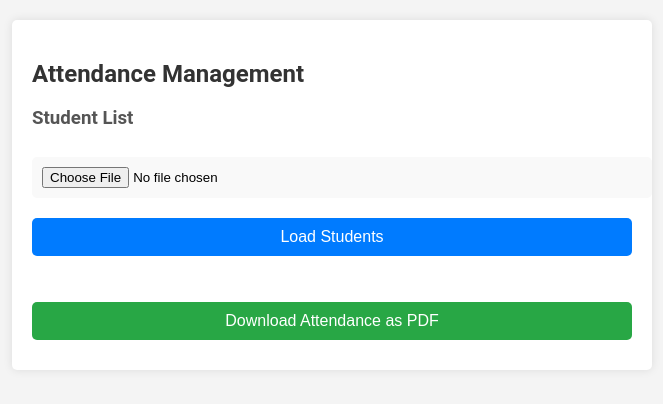
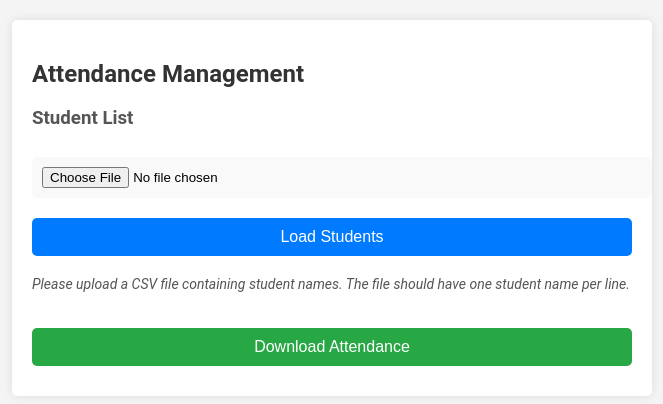
Before and after one commit to Lavnesh-Dhaked/Attendence, a plain HTML site: page index.html in a window 1280 px wide. Shown: the whole page, without its empty margins (33-696 px from the left). Drawn offline with nearby package versions, Linux system fonts and the light colour scheme.

Commit message:
add a notice for csv

```diff
--- a/index.html
+++ b/index.html
@@ -5,9 +5,12 @@
     <meta name="viewport" content="width=device-width, initial-scale=1.0" />
     <title>Student Check</title>
     <link rel="stylesheet" href="style.css" />
-    <script src="https://cdnjs.cloudflare.com/ajax/libs/jspdf/2.4.0/jspdf.umd.min.js"></script>
   </head>
   <body>
+    <header>
+      <nav></nav>
+    </header>
+
     <section id="management">
       <h2>Attendance Management</h2>
       <h3>Student List</h3>
@@ -16,10 +19,16 @@
       <input type="file" id="fileInput" accept=".csv" />
       <button id="loadButton">Load Students</button>
 
+      <p class="upload-instruction">
+        Please upload a CSV file containing student names. The file should have
+        one student name per line.
+      </p>
+
       <ul id="studentList" class="student-list"></ul>
 
-      <button id="downloadButton">Download Attendance as PDF</button>
+      <button id="downloadButton">Download Attendance</button>
     </section>
+
     <script src="script.js"></script>
   </body>
 </html>
--- a/style.css
+++ b/style.css
@@ -4,6 +4,12 @@ body {
   margin: 0;
   padding: 20px;
   background-color: #f4f4f4;
+}
+.upload-instruction {
+    color: #555; /* Gray color */
+    font-size: 14px; /* Slightly larger text */
+    margin: 10px 0; /* Space above and below */
+    font-style: italic; /* Italic style */
 }
 
 h1 {
```
